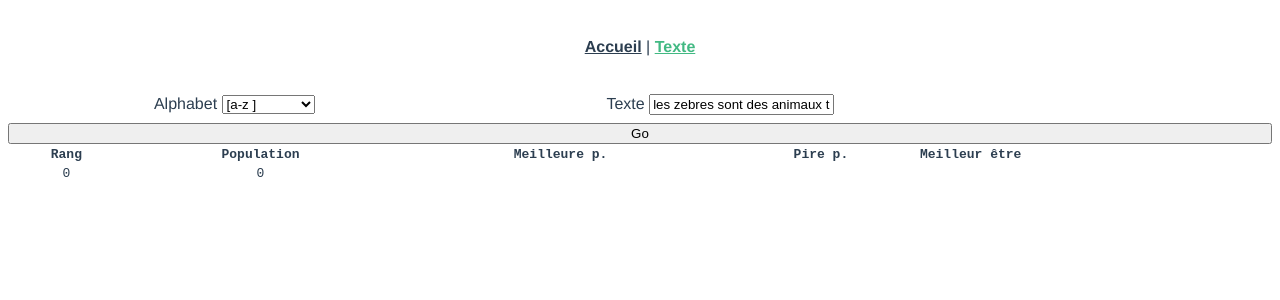
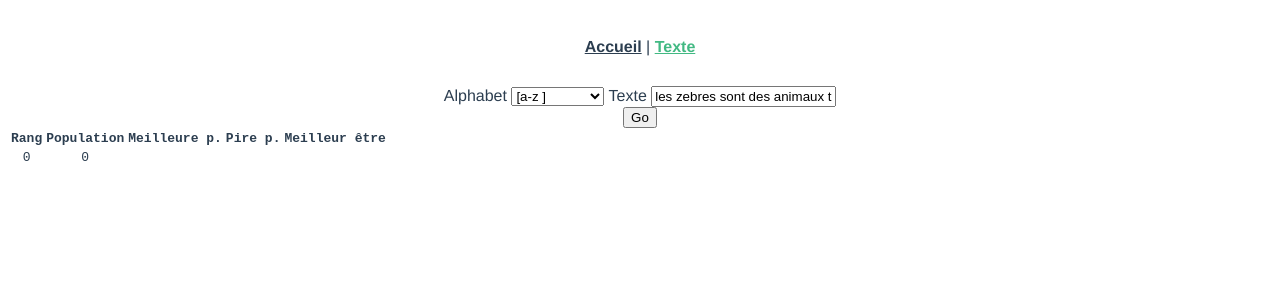
Before and after one commit to oelson/gajs, a Vue app: page /#/text in a window 1280 px wide. Shown: the top 300 px of the page. Built offline with nearby package versions, Linux system fonts and the light colour scheme.

Commit message:
minor webworker change

```diff
--- a/package.json
+++ b/package.json
@@ -9,8 +9,8 @@
   "author": "Houillon Nelson",
   "scripts": {
     "serve": "vue-cli-service serve",
-    "build:worker": "vue-cli-service build --dest public/worker --no-clean --target lib --formats umd-min --name mutate_text.wk src/mutate_text.wk.js",
-    "build": "vue-cli-service build",
+    "serve:worker": "vue-cli-service build --watch --dest public/worker --target lib --formats umd-min --name mutate_text.wk src/mutate_text.wk.js",
+    "build": "vue-cli-service build --dest public/worker --target lib --formats umd-min --name mutate_text.wk src/mutate_text.wk.js && vue-cli-service build",
     "test:unit": "vue-cli-service test:unit",
     "lint": "vue-cli-service lint"
   },
--- a/src/views/EvolveText.vue
+++ b/src/views/EvolveText.vue
@@ -114,17 +114,22 @@ export default {
       if (this.worker !== undefined) {
         this.stop()
       } else {
-        this.worker = new Worker("/worker/mutate_text.wk.umd.min.js")
-        this.worker.onmessage = (e) => this.receive(e.data)
-        this.worker.postMessage(this.conf)
+        this.run()
       }
     },
 
-    receive({ rank, best, worst, population_length, end }) {
-      if (end) {
+    run() {
+      this.worker = new Worker("/worker/mutate_text.wk.umd.min.js")
+      this.worker.onmessage = this.receive
+      this.worker.postMessage(this.conf)
+    },
+
+    receive(e) {
+      const latest = e.data
+      if (latest === null) {
         this.stop()
       } else {
-        this.latest = { rank, best, worst, population_length }
+        this.latest = latest
       }
     },
 
@@ -148,21 +153,6 @@ export default {
 
 <style lang="less" scoped>
 .evolve {
-  display: flex;
-  flex-flow: column nowrap;
-  justify-content: space-around;
-
-  .conf-group {
-    display: flex;
-    flex-flow: row wrap;
-    justify-content: space-around;
-    align-items: center;
-
-    label {
-      margin: 0.5em;
-    }
-  }
-
   .summary {
     font-family: monospace;
 
```
Also changed, not shown: src/mutate_text.wk.js (+4 -3 lines).
